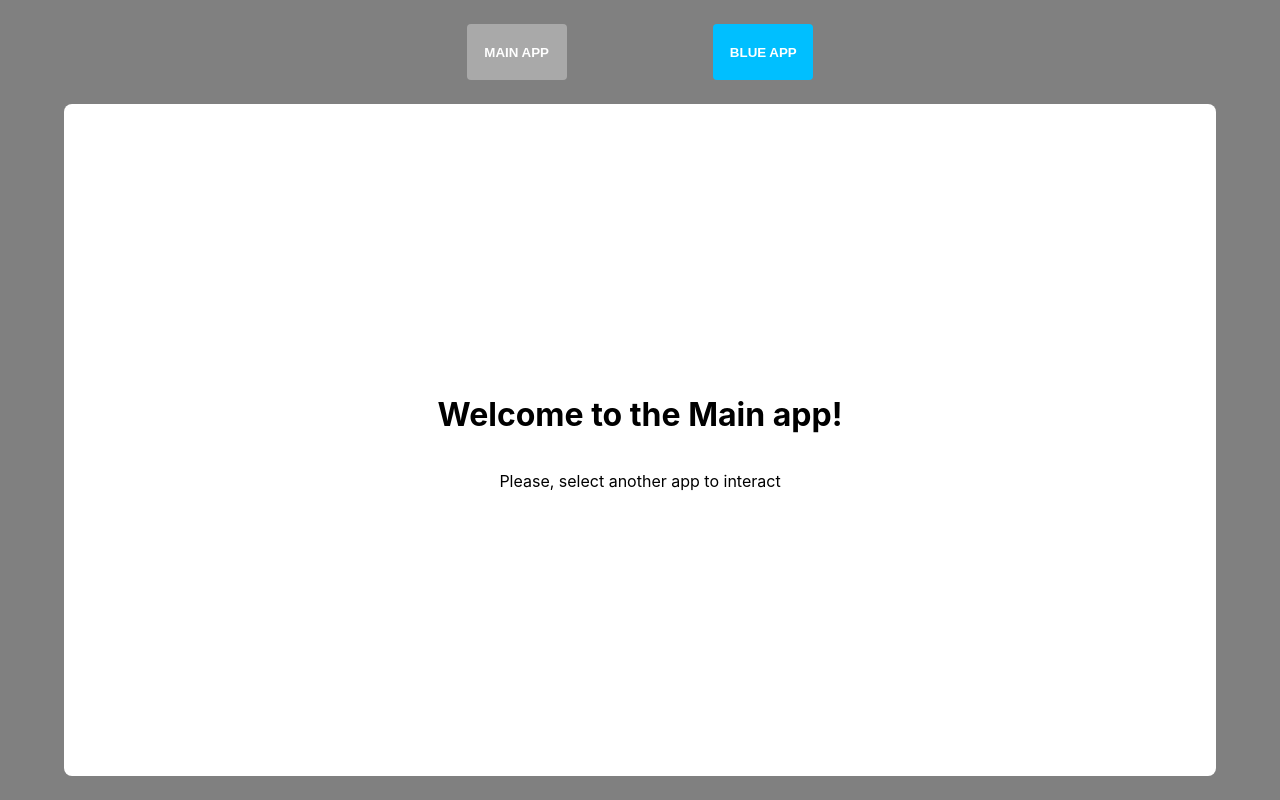
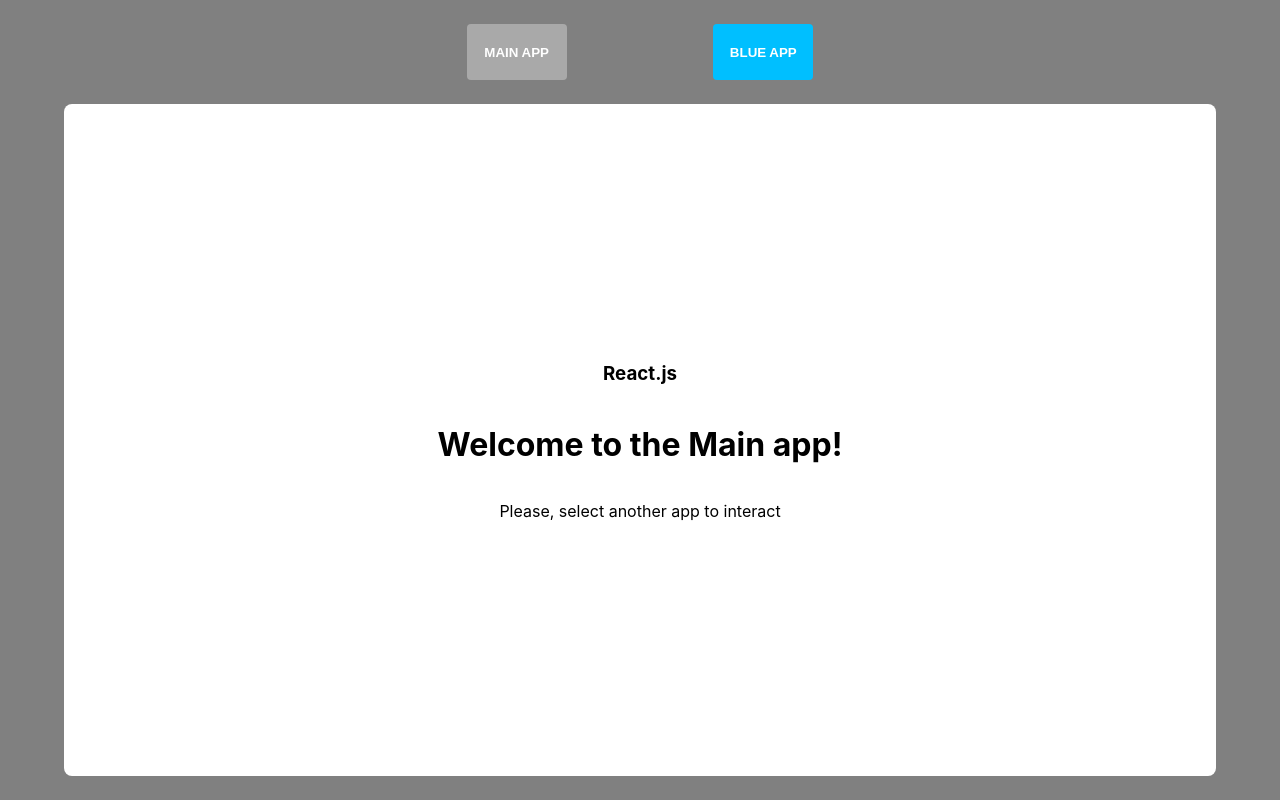
Before and after one commit to PauloPHLP/React.js-Host, a React (Create React App) app: page / in a window 1280 px wide. Built offline with nearby package versions, Linux system fonts and the light colour scheme.

Commit message:
Chore: Add tech info.

```diff
--- a/src/pages/Home/index.tsx
+++ b/src/pages/Home/index.tsx
@@ -6,6 +6,7 @@ function Home() {
 	return (
 		<ContentWrapper>
 			<>
+				<h3>React.js</h3>
 				<h1>Welcome to the Main app!</h1>
 				<p>Please, select another app to interact</p>
 			</>
```
